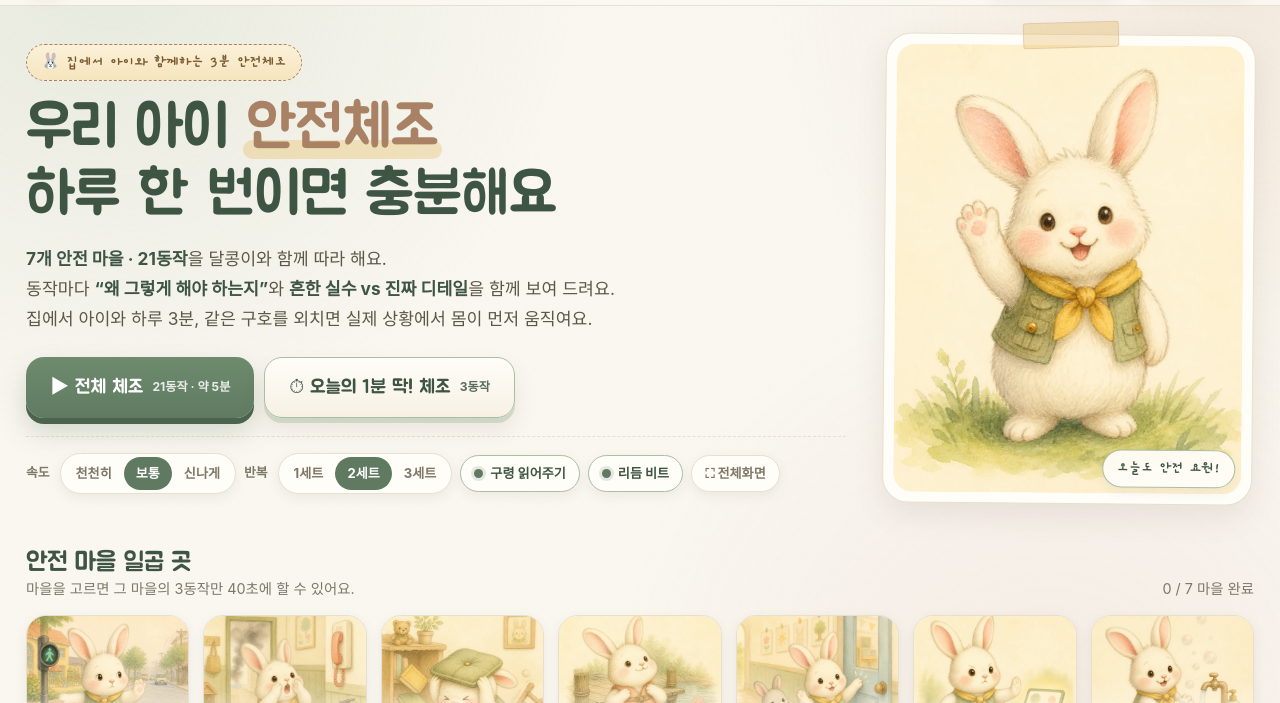
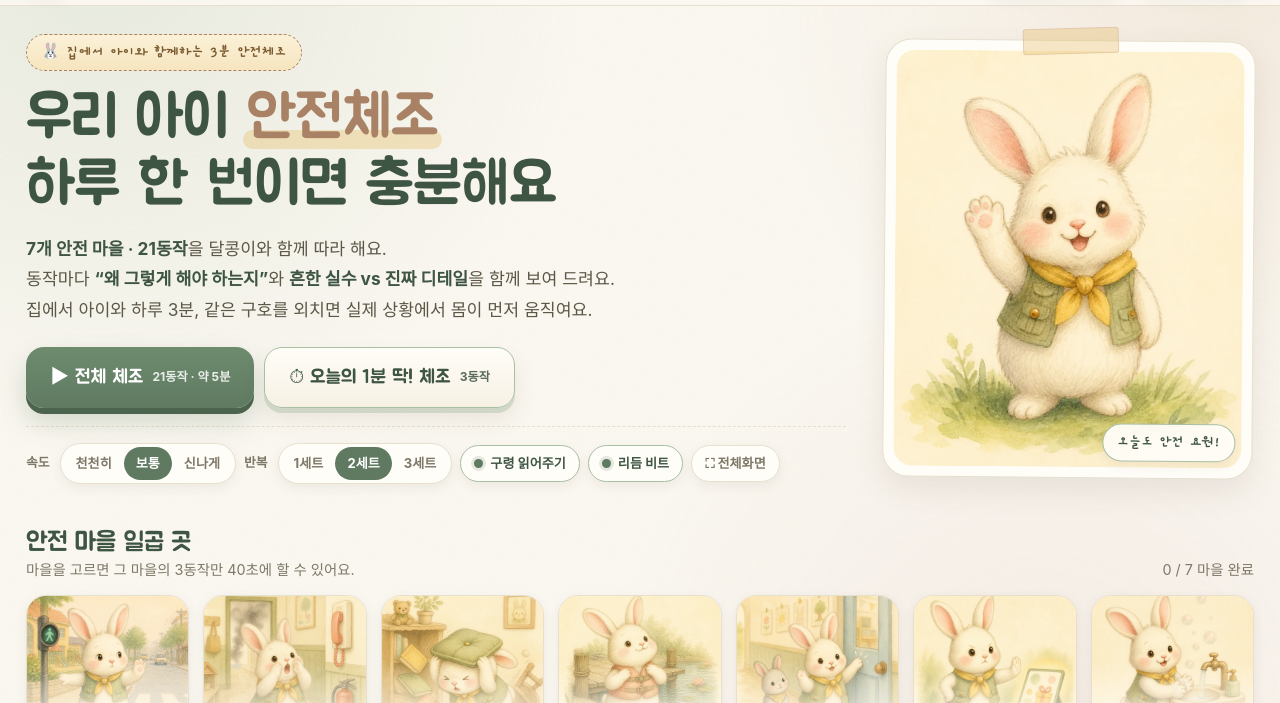
Before and after one commit to ksm3669-cmd/dalnuri, a plain HTML site: page tools/dalnuri-safety-gym.html in a window 1280 px wide. Shown: the part 53-756 px from the top of the page. Drawn offline with Linux system fonts and the light colour scheme.

Commit message:
🐰 안전체조 앱 — 첫 화면에서 마을 카드까지 한눈에 들어오게 히어로 높이 조정

```diff
--- a/tools/dalnuri-safety-gym.html
+++ b/tools/dalnuri-safety-gym.html
@@ -81,7 +81,7 @@ body.playing .topbar{display:none}
 .hero .lead b{color:var(--sage-d)}
 .hero .figure{position:relative;border-radius:26px;background:var(--card);border:1.6px solid var(--line);box-shadow:var(--shadow);
   padding:10px;transform:rotate(.5deg)}
-.hero .figure img{display:block;width:100%;height:auto;max-height:56vh;aspect-ratio:3/4;object-fit:cover;object-position:50% 46%;border-radius:19px}
+.hero .figure img{display:block;width:100%;height:auto;max-height:52vh;aspect-ratio:3/4;object-fit:cover;object-position:50% 46%;border-radius:19px}
 .hero .figure .tape{position:absolute;width:96px;height:26px;background:rgba(227,184,92,.32);border:1px solid rgba(217,185,155,.55);
   top:-13px;left:50%;transform:translateX(-50%) rotate(-2deg);border-radius:3px}
 .hero .figure .tag{position:absolute;right:16px;bottom:16px;background:rgba(255,253,248,.94);border:1.4px solid var(--sage-mid);
```
